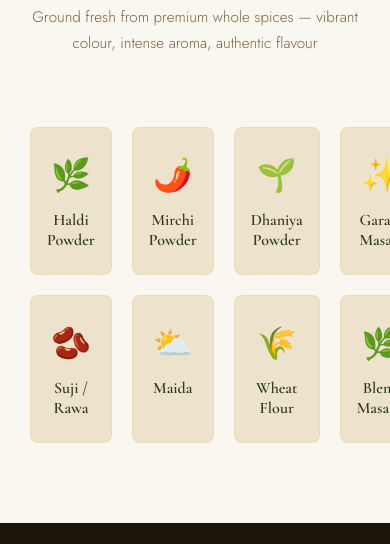
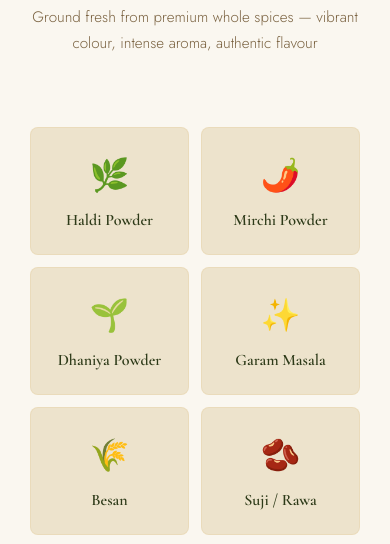
Before and after one commit to tanishsinghparmar-tech/Kailash-Pavitra, a plain HTML site: page index.html in a window 390 px wide. Shown: the part 5290-5834 px from the top of the page. Drawn offline with nearby package versions, Linux system fonts and the light colour scheme.

Commit message:
Add files via upload

```diff
--- a/index.html
+++ b/index.html
@@ -344,10 +344,10 @@
     border: 1px solid rgba(201,146,42,0.1); transition: all 0.3s; opacity: 0; transform: translateY(20px);
   }
   .spice-card.visible { opacity: 1; transform: translateY(0); }
-  .spice-card:hover { background: var(--olive-dark); transform: translateY(-6px); }
+  .spice-card:hover, .spice-card:active { background: var(--hover-bg, var(--olive-dark)); transform: translateY(-6px); }
   .spice-icon { font-size: 2rem; margin-bottom: 12px; display: block; }
   .spice-name { font-family: 'Cormorant Garamond', serif; font-size: 1rem; font-weight: 600; color: var(--olive-dark); transition: color 0.3s; }
-  .spice-card:hover .spice-name { color: var(--gold-pale); }
+  .spice-card:hover .spice-name, .spice-card:active .spice-name { color: var(--cream); }
 
   /* WHY US */
   #why { background: var(--olive-dark); position: relative; overflow: hidden; }
@@ -404,6 +404,7 @@
   /* RESPONSIVE */
   @media (max-width: 1100px) {
     .products-grid { grid-template-columns: repeat(2, 1fr); }
+    .spices-grid { grid-template-columns: repeat(3, 1fr); }
     .why-grid { grid-template-columns: repeat(2, 1fr); }
     .footer-top { grid-template-columns: 1fr 1fr; }
   }
@@ -434,6 +435,7 @@
   }
   @media (max-width: 600px) {
     .products-grid { grid-template-columns: 1fr; }
+    .spices-grid { grid-template-columns: repeat(2, 1fr); gap: 12px; }
     .why-grid { grid-template-columns: 1fr; }
     .hero-btns { flex-direction: column; }
     .hero-stats { flex-direction: column; gap: 20px; }
@@ -658,43 +660,43 @@
     </div>
 
     <div class="spices-grid">
-      <div class="spice-card reveal">
+      <div class="spice-card reveal" style="--hover-bg: #c29b0c;">
         <span class="spice-icon">🌿</span>
         <div class="spice-name">Haldi Powder</div>
       </div>
-      <div class="spice-card reveal">
+      <div class="spice-card reveal" style="--hover-bg: #a63026;">
         <span class="spice-icon">🌶️</span>
         <div class="spice-name">Mirchi Powder</div>
       </div>
-      <div class="spice-card reveal">
+      <div class="spice-card reveal" style="--hover-bg: #4f7942;">
         <span class="spice-icon">🌱</span>
         <div class="spice-name">Dhaniya Powder</div>
       </div>
-      <div class="spice-card reveal">
+      <div class="spice-card reveal" style="--hover-bg: #6e3d22;">
         <span class="spice-icon">✨</span>
         <div class="spice-name">Garam Masala</div>
       </div>
-      <div class="spice-card reveal">
+      <div class="spice-card reveal" style="--hover-bg: #c79a38;">
         <span class="spice-icon">🌾</span>
         <div class="spice-name">Besan</div>
       </div>
-      <div class="spice-card reveal">
+      <div class="spice-card reveal" style="--hover-bg: #9e6a46;">
         <span class="spice-icon">🫘</span>
         <div class="spice-name">Suji / Rawa</div>
       </div>
-      <div class="spice-card reveal">
+      <div class="spice-card reveal" style="--hover-bg: #8a9597;">
         <span class="spice-icon">⛅</span>
         <div class="spice-name">Maida</div>
       </div>
-      <div class="spice-card reveal">
+      <div class="spice-card reveal" style="--hover-bg: #a67c52;">
         <span class="spice-icon">🌾</span>
         <div class="spice-name">Wheat Flour</div>
       </div>
-      <div class="spice-card reveal">
+      <div class="spice-card reveal" style="--hover-bg: #8c3a3a;">
         <span class="spice-icon">🌿</span>
         <div class="spice-name">Blend Masalas</div>
       </div>
-      <div class="spice-card reveal">
+      <div class="spice-card reveal" style="--hover-bg: #2b2b2b;">
         <span class="spice-icon">✦</span>
         <div class="spice-name">Custom Orders</div>
       </div>
```
